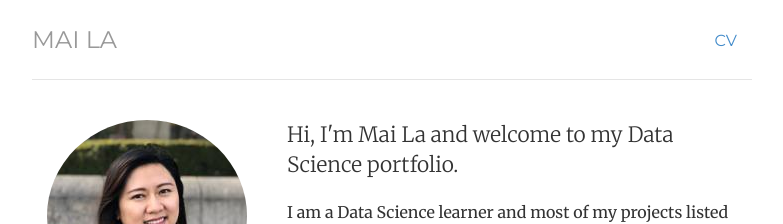
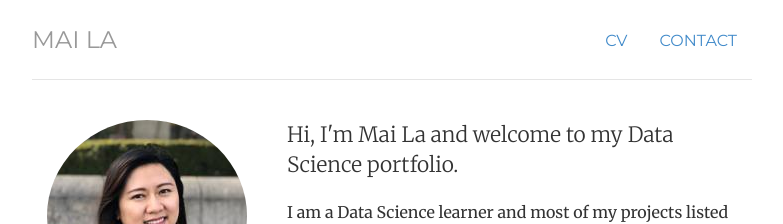
Before and after one commit to latuyetmai/latuyetmai.github.io, a Jekyll site: the page built from index.html, in a window 1280 px wide. Shown: the top 224 px of the page, without its empty margins (248-1031 px from the left). Built offline with Jekyll 4.4.1, drawn with Linux system fonts in a browser that asks for light colours.

Commit message:
Update header.html

```diff
--- a/_includes/header.html
+++ b/_includes/header.html
@@ -3,7 +3,7 @@
 		<li class="{{ page.cv }}"><a href="/mla-folio/cv" title="CV">CV</a></li>
 		<!-- <li class="{{ page.projects }}"><a href="/projects" title="Projects">Projects</a></li> -->
 		<!-- <li class="{{ page.notes }}"><a href="/notes" title="Notes">Notes</a></li> -->
-		<!-- <li class="{{ page.contact }}"><a href="/contact" title="Contact">Contact</a></li> -->
+		<li class="{{ page.contact }}"><a href="/contact" title="Contact">Contact</a></li>
 	</ul>
 	<h3 class="text-muted"><a href="/mla-folio/">Mai La</a></h3>
 </div>
```
